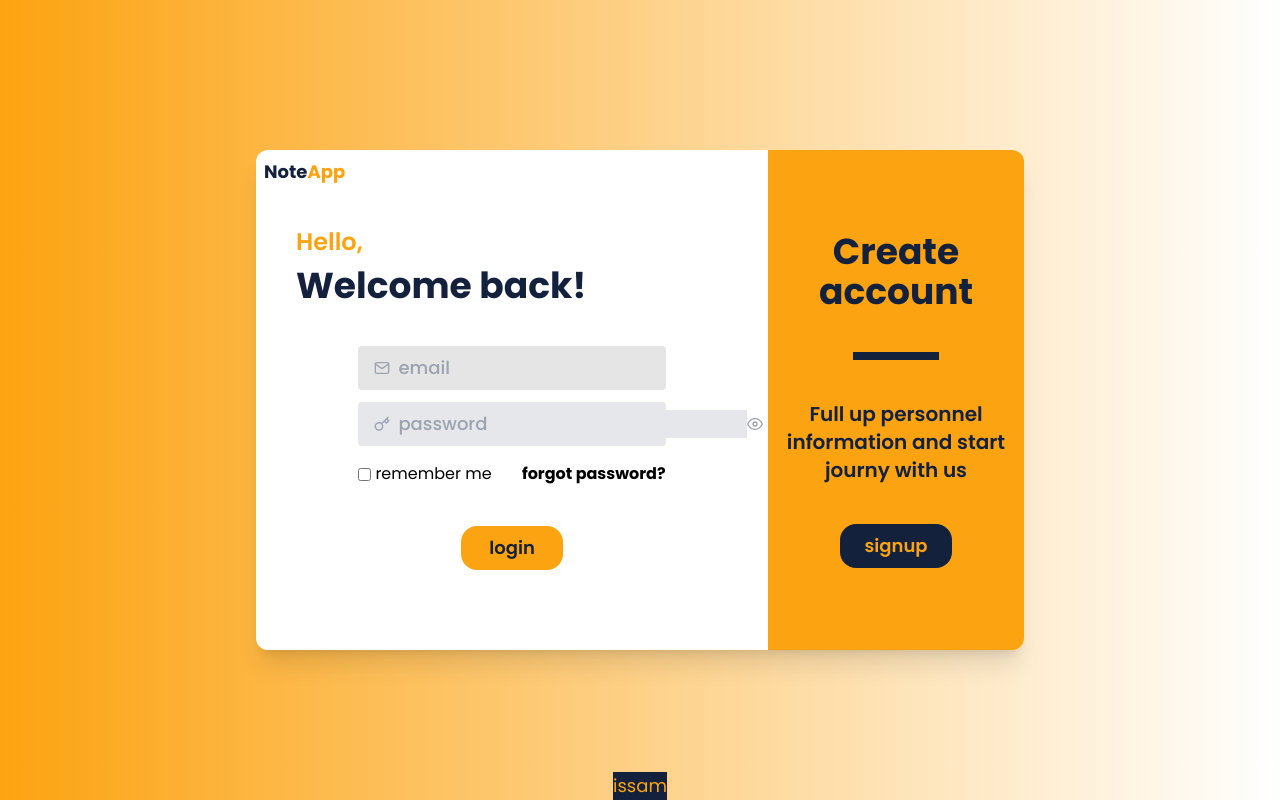
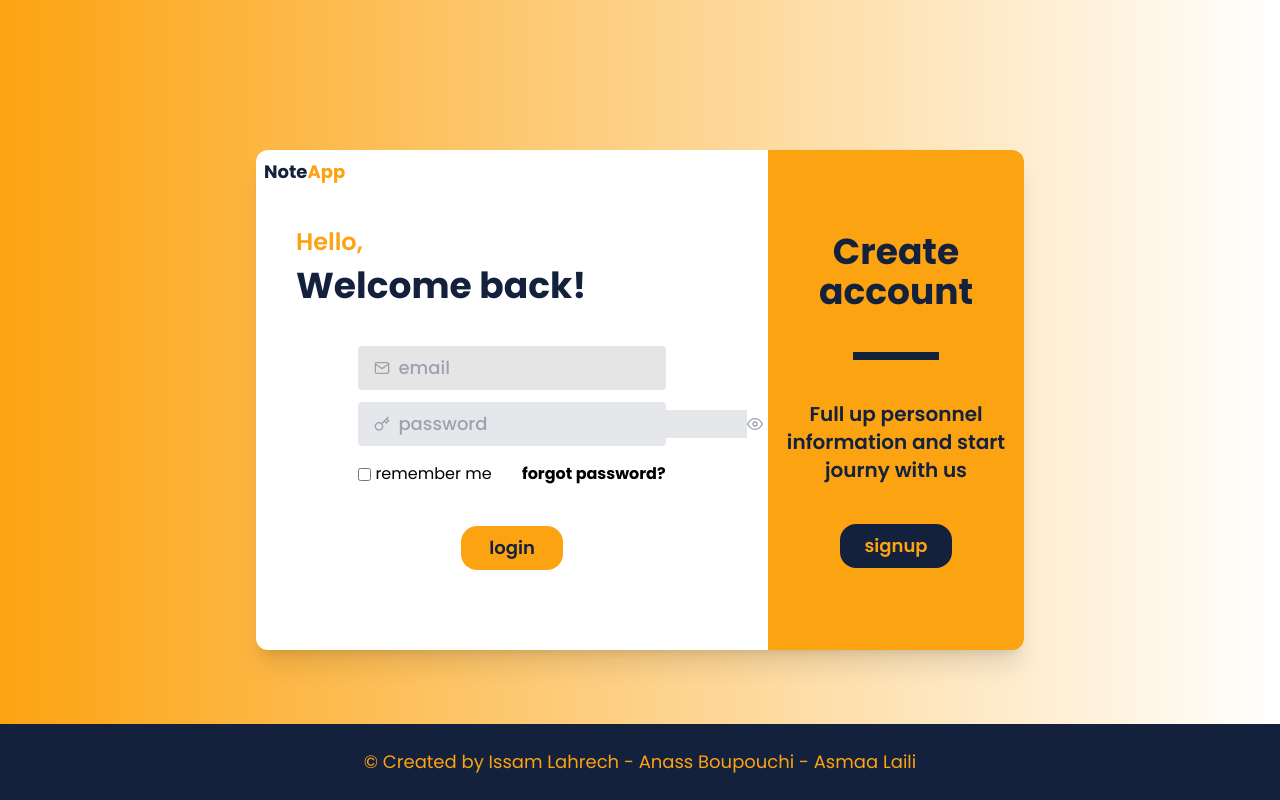
Before and after one commit to yahyamourid/noteApp, a React (Create React App) app: page /login in a window 1280 px wide. Built offline with nearby package versions, Linux system fonts and the light colour scheme.

Commit message:
Update Login.js

```diff
--- a/src/components/noteApp/Login.js
+++ b/src/components/noteApp/Login.js
@@ -108,8 +108,8 @@ const Login = () => {
         </div>
 
       </div>
-             <div className='absolute bottom-0 text-[#fca311] bg-[#14213d] text-lg '>
-          <p>issam</p>
+             <div className='absolute bottom-0 text-[#fca311] bg-[#14213d] text-lg w-full p-6 '>
+          <p>&copy; Created by Issam Lahrech - Anass Boupouchi - Asmaa Laili</p>
       </div>
     </div>
   )
```
